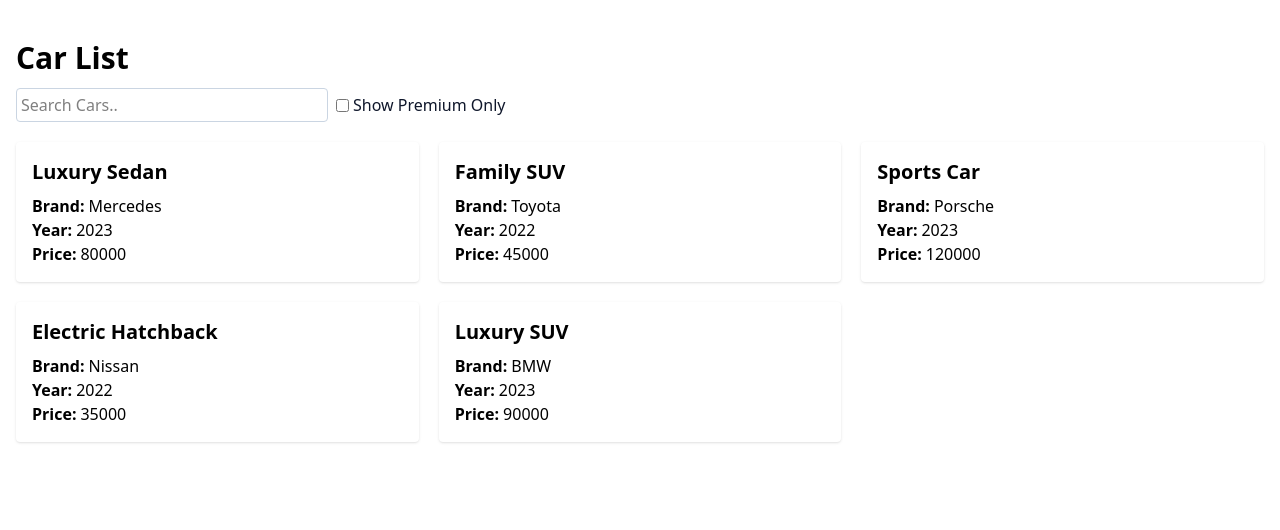
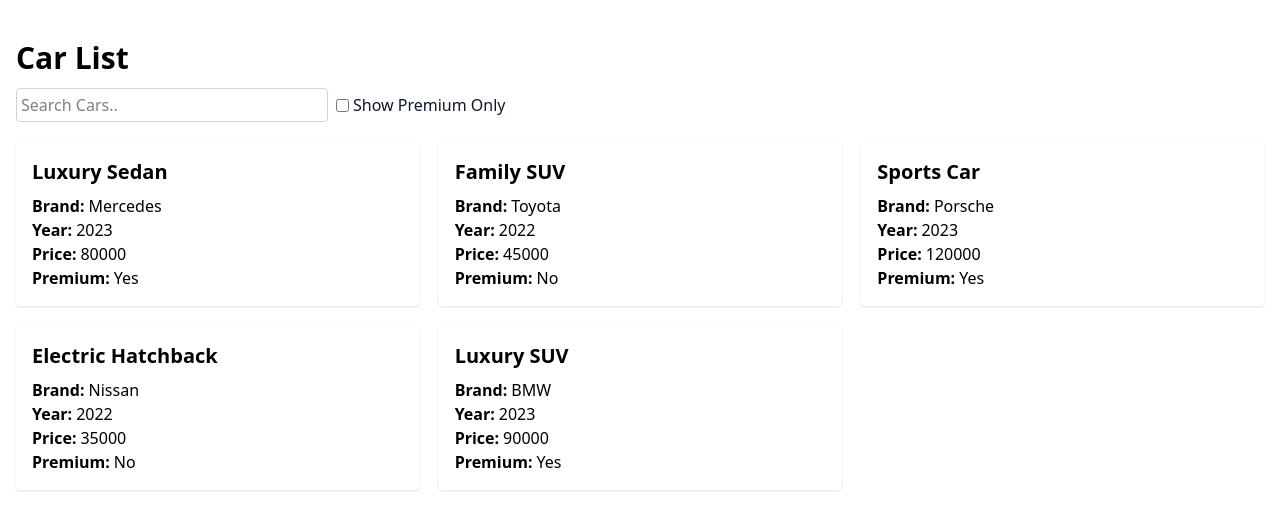
Before and after one commit to coderamit01/React-Cart-List, a React (Vite) app: page / in a window 1280 px wide. Shown: the top 530 px of the page. Built offline with nearby package versions, Linux system fonts and the light colour scheme.

Commit message:
add search functionality

```diff
--- a/src/Components/CarCards.jsx
+++ b/src/Components/CarCards.jsx
@@ -2,7 +2,7 @@ import CarCardTitle from "./CarCardTitle";
 import InfoText from "./InfoText";
 
 const CarCards = ({car}) => {
-  const {title,year,brand,price} = car;
+  const {title,year,brand,price,isPremium} = car;
   return (
     <div className="p-4 shadow rounded">
       <div className="pb-2">
@@ -11,7 +11,7 @@ const CarCards = ({car}) => {
       <InfoText name="Brand" value={brand} />
       <InfoText name="Year" value={year} />
       <InfoText name="Price" value={price} />
-      {/* <InfoText name="Premium" value={} /> */}
+      <InfoText name="Premium" value={isPremium ===true ? 'Yes' : 'No'} />
     </div>
   );
 };
--- a/src/Components/CarList.jsx
+++ b/src/Components/CarList.jsx
@@ -1,18 +1,29 @@
+import { useState } from "react";
 import Cars from "./Cars";
 import CheckBox from "./CheckBox";
 import SearchBox from "./SearchBox";
 import SectionTitle from "./SectionTitle";
 
 const CarList = () => {
+  const cars = [
+    { id: 1, title: "Luxury Sedan", brand: "Mercedes", year: 2023, price: 80000, isPremium: true },
+    { id: 2, title: "Family SUV", brand: "Toyota", year: 2022, price: 45000, isPremium: false },
+    { id: 3, title: "Sports Car", brand: "Porsche", year: 2023, price: 120000, isPremium: true },
+    { id: 4, title: "Electric Hatchback", brand: "Nissan", year: 2022, price: 35000, isPremium: false },
+    { id: 5, title: "Luxury SUV", brand: "BMW", year: 2023, price: 90000, isPremium: true },
+  ];
+
+  const [searchInput,setSearchInput] = useState('');
+
   return (
     <div>
       <div className="container mx-auto pt-10 px-4">
        <SectionTitle title="Car List" />
        <div className="flex items-center space-x-2 w-full py-3">
-        <SearchBox />
+        <SearchBox searchInput={searchInput} onSearch={setSearchInput} />
         <CheckBox />
        </div>
-       <Cars />
+       <Cars cars={cars} searchTerm={searchInput} />
       </div>
     </div>
   );
--- a/src/Components/Cars.jsx
+++ b/src/Components/Cars.jsx
@@ -1,23 +1,24 @@
 import CarCards from "./CarCards";
 
-const Cars = () => {
+const Cars = ({cars,searchTerm}) => {
+  const row= [];
+  cars.forEach(car => {
+    if(car.title.toLowerCase().indexOf(searchTerm.toLowerCase()) === -1){
 
-  const cars = [
-    { id: 1, title: "Luxury Sedan", brand: "Mercedes", year: 2023, price: 80000, isPremium: true },
-    { id: 2, title: "Family SUV", brand: "Toyota", year: 2022, price: 45000, isPremium: false },
-    { id: 3, title: "Sports Car", brand: "Porsche", year: 2023, price: 120000, isPremium: true },
-    { id: 4, title: "Electric Hatchback", brand: "Nissan", year: 2022, price: 35000, isPremium: false },
-    { id: 5, title: "Luxury SUV", brand: "BMW", year: 2023, price: 90000, isPremium: true },
-  ];
-
+      return;
+    }
+    row.push(<CarCards key={car.id} car={car} />);
+  })
   return (
-    <div className="grid grid-cols-3 gap-5 pt-2">
+    <>
       {
-        cars.map((car) => (
-          <CarCards key={car.id} car={car} />
-        ))
+        row.length > 0 ? (
+          <div className="grid grid-cols-3 gap-5 pt-2">
+            { row }
+          </div>
+        ) : (<p className="text-base font-semibold">No Records Found..</p>)
       }
-    </div>
+    </>
   );
 };
 
--- a/src/Components/SearchBox.jsx
+++ b/src/Components/SearchBox.jsx
@@ -1,8 +1,11 @@
 
-const SearchBox = () => {
+const SearchBox = ({searchInput,onSearch}) => {
   return (
     <div className="w-5/12 md:w-3/12">
-      <input type="text" className="border p-1 rounded border-slate-300 outline-none w-full" placeholder="Search Cars.." />
+      <input type="text" className="border p-1 rounded border-slate-300 outline-none w-full" placeholder="Search Cars.."
+      value={searchInput}
+      onChange={(e) => onSearch(e.target.value)}
+      />
     </div>
   );
 };
```
